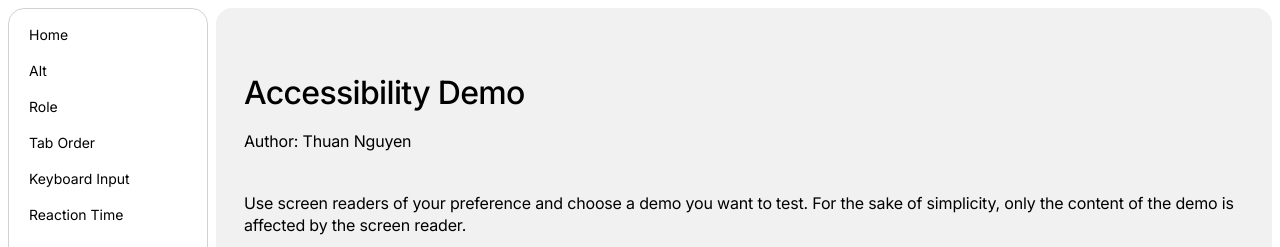
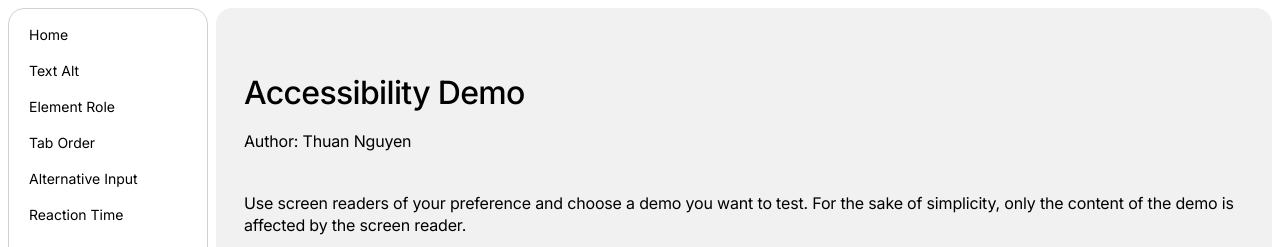
Before and after one commit to thuannguyen13/accessibility-demo, a React (Create React App) app: page / in a window 1280 px wide. Shown: the top 247 px of the page. Built offline with nearby package versions, Linux system fonts and the light colour scheme.

Commit message:
Update labeling

```diff
--- a/src/components/Sidebar/index.js
+++ b/src/components/Sidebar/index.js
@@ -9,16 +9,16 @@ export default function Sidebar() {
                 Home
             </NavLink>
             <NavLink tabIndex="-1" className="link" to="/Alt">
-                Alt
+                Text Alt
             </NavLink>
             <NavLink tabIndex="-1" className="link" to="/Role">
-                Role
+                Element Role
             </NavLink>
             <NavLink tabIndex="-1" className="link" to="/TabOrder">
                 Tab Order
             </NavLink>
             <NavLink tabIndex="-1" className="link" to="/KeyboardInput">
-                Keyboard Input
+                Alternative Input
             </NavLink>
             <NavLink tabIndex="-1" className="link" to="/ReactionTime">
                 Reaction Time
```
